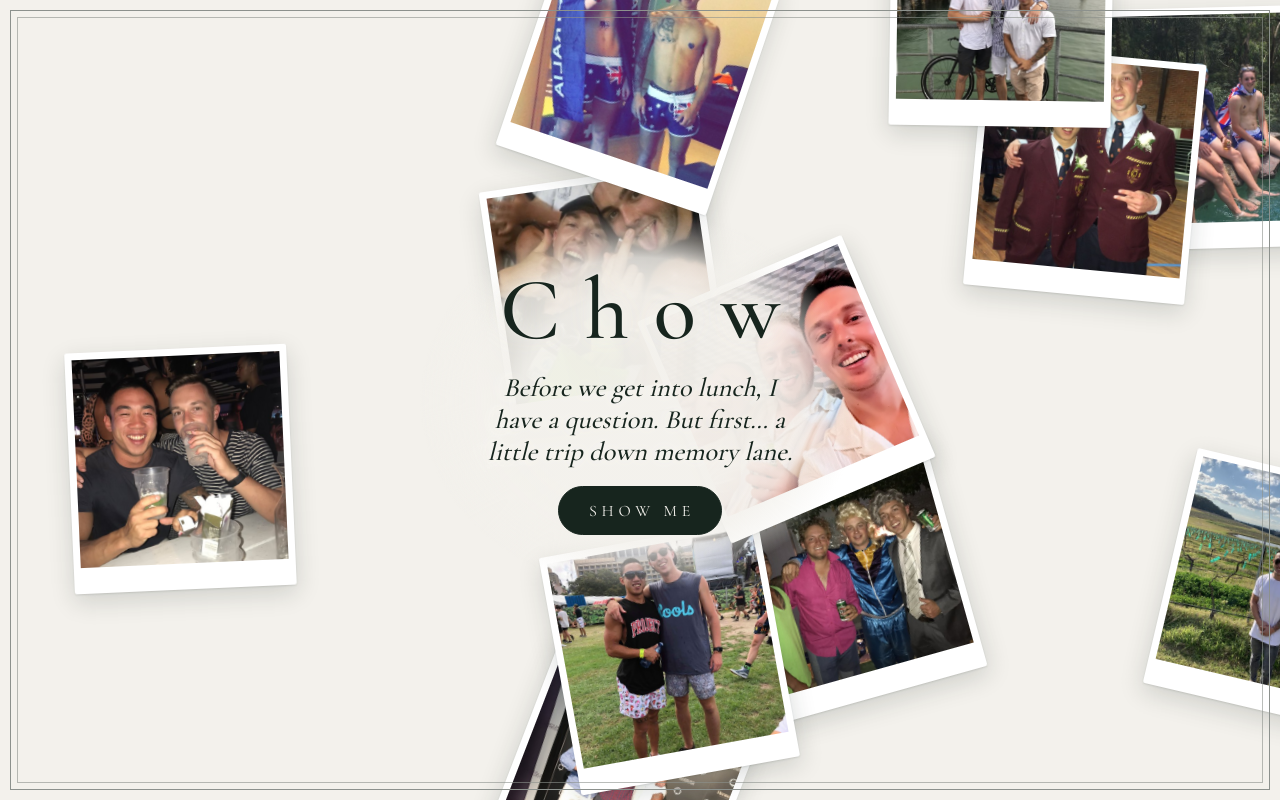
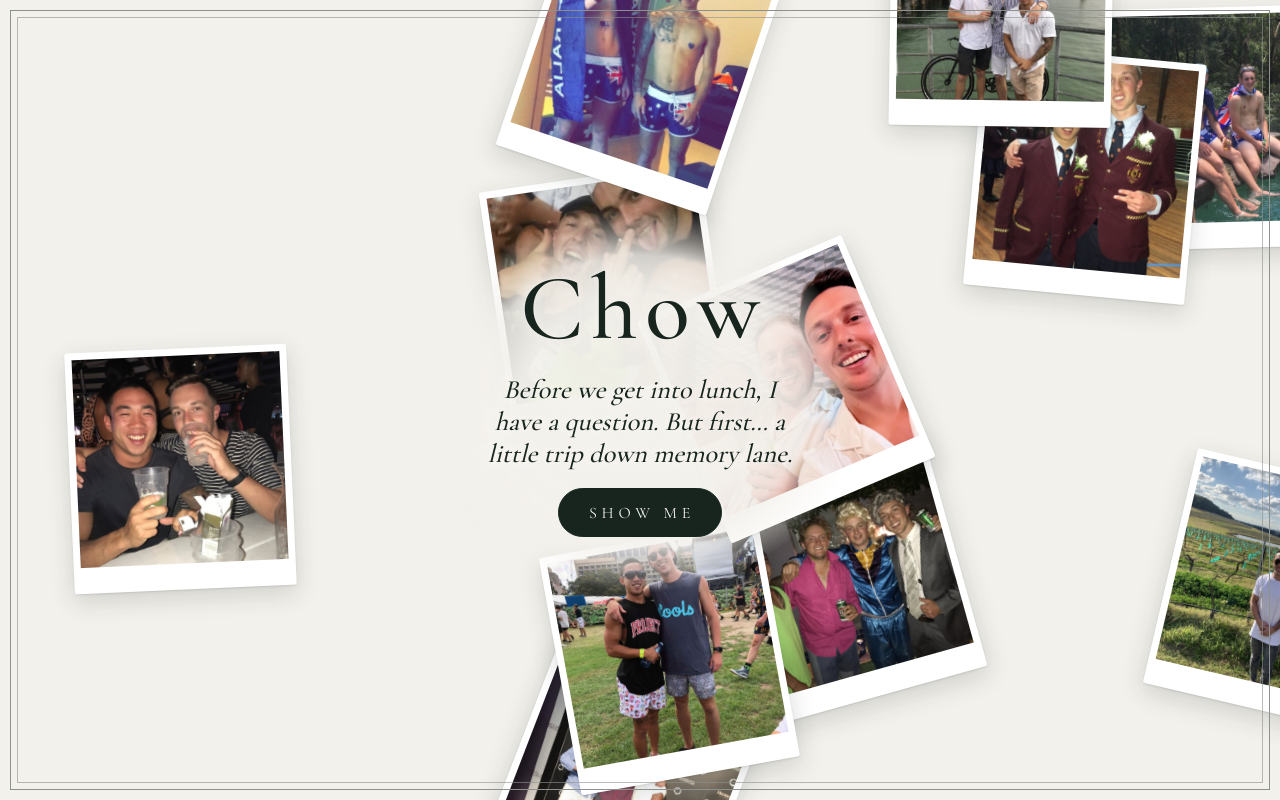
Before and after one commit to ytdragons/groomsmen, a plain HTML site: page chow/index.html in a window 1280 px wide. Drawn offline with nearby package versions, Linux system fonts and the light colour scheme.

Commit message:
Tighter letter spacing on names

```diff
--- a/chow/index.html
+++ b/chow/index.html
@@ -43,7 +43,7 @@ body{background:var(--paper);color:var(--ink);font-family:var(--caps);overflow:h
   text-shadow:0 0 3px var(--paper),0 0 14px var(--paper),0 0 28px var(--paper)}
 .date{font-size:.95rem;letter-spacing:.42em;text-transform:uppercase;color:var(--ink-soft);display:flex;align-items:center;gap:14px}
 .date::before,.date::after{content:"";width:44px;height:1px;background:var(--rule)}
-h1{font-weight:500;font-size:clamp(2.6rem,12vw,5.5rem);letter-spacing:.28em;margin:0 0 0 .28em;line-height:1;text-wrap:balance}
+h1{font-weight:500;font-size:clamp(2.8rem,13vw,5.8rem);letter-spacing:.08em;margin:0 0 0 .08em;line-height:1;text-wrap:balance}
 .lede{font-size:clamp(1.3rem,4.8vw,1.65rem);font-style:italic;font-weight:500;color:var(--ink);margin:0;max-width:28ch;text-wrap:balance}
 .btn{font-family:var(--caps);font-size:1rem;letter-spacing:.3em;text-transform:uppercase;padding:14px 26px 13px 30px;
   background:var(--ink);color:var(--paper);border:1px solid var(--ink);border-radius:999px;cursor:pointer;transition:transform .2s ease,background .2s ease}
```
Also changed, not shown: jimmy/index.html (+1 -1 lines), matty/index.html (+1 -1 lines), nico/index.html (+1 -1 lines).
